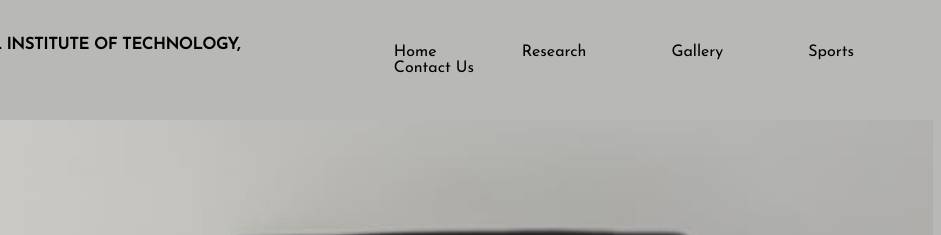
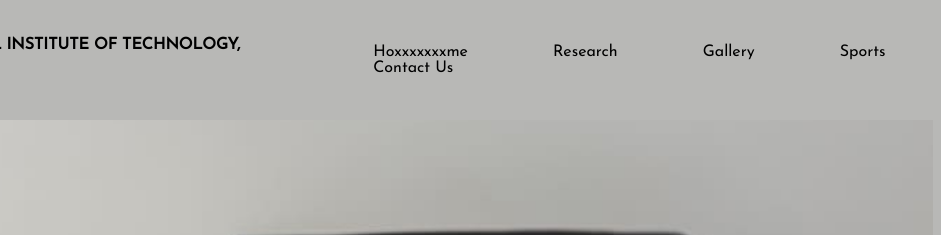
Before and after one commit to rohit5460sharmaa/CollegeWeb, a plain HTML site: page index.html in a window 1280 px wide. Shown: the top 235 px of the page, 339-1280 px from the left. Drawn offline with Linux system fonts and the light colour scheme.

Commit message:
Update index.html

```diff
--- a/index.html
+++ b/index.html
@@ -100,7 +100,7 @@
 
         <div class="navbar">
             <ul>
-                <li><a href="index.html">Home</a></li>
+                <li><a href="index.html">Hoxxxxxxxme</a></li>
                 <li><a href="research.html">Research</a></li>
                 <li><a href="gallery.html"> Gallery</a></li>
                 <li><a href="sports.html">Sports</a></li>
```
